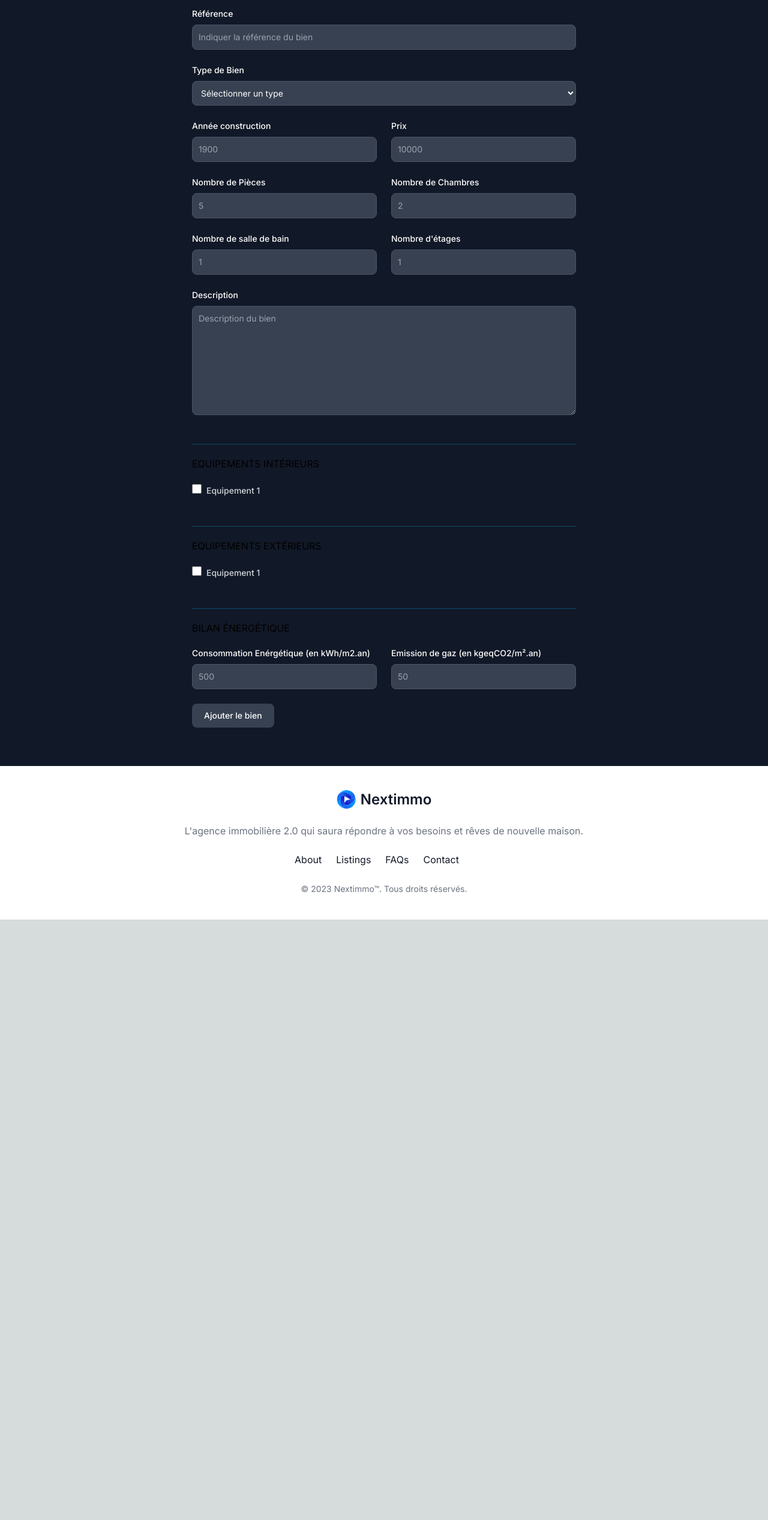
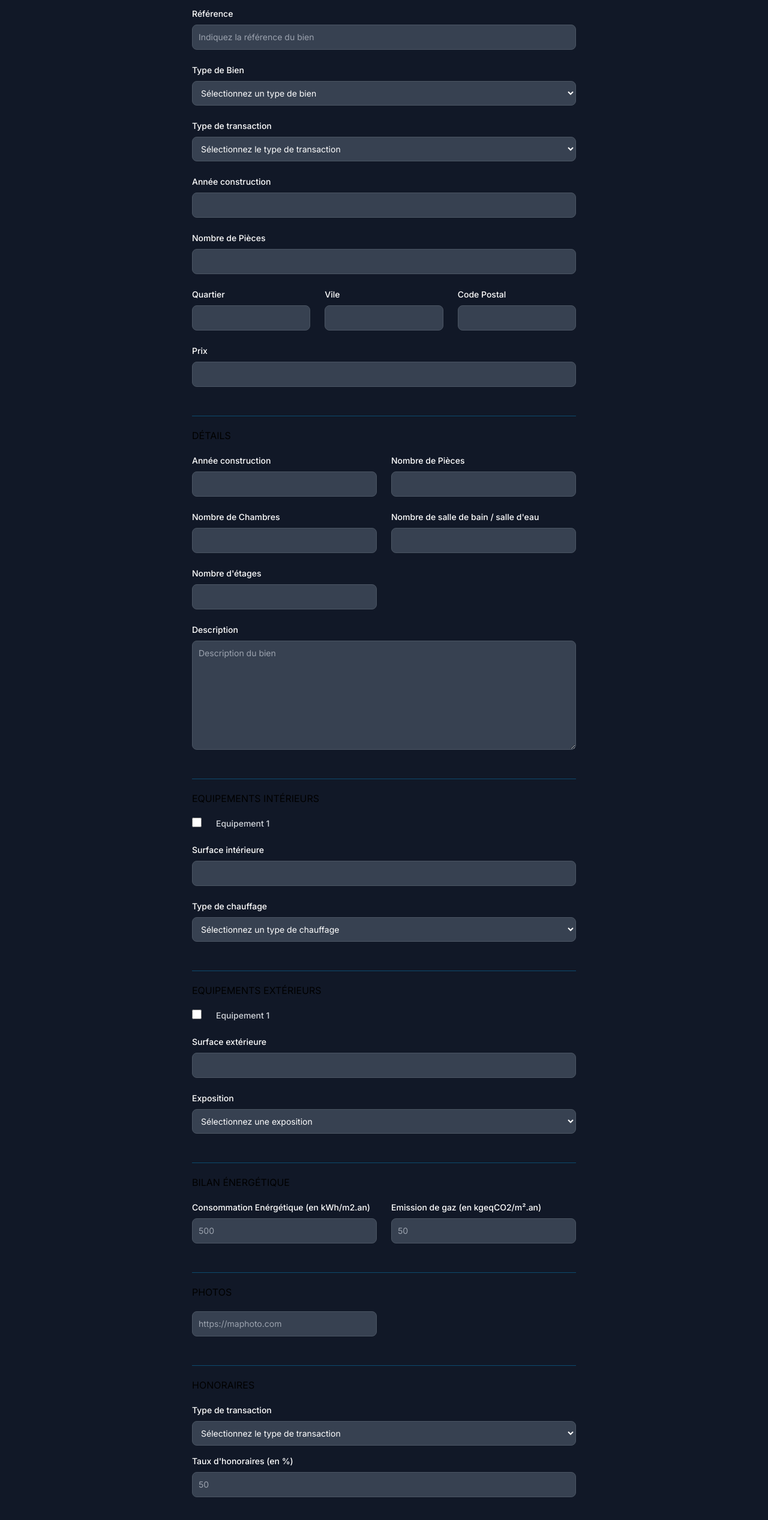
Before and after one commit to Ayrow/nextimmo, a Next.js app: page /dashboard/add-listing in a window 1280 px wide. Shown: the part 160-2694 px from the top of the page at 60% size. Before the commit the page ends 1693 px from the top, so only its background shows below. Built offline with nearby package versions, Linux system fonts and the light colour scheme; no server answers.

Commit message:
updated the addlisting form with more fields

```diff
--- a/src/app/dashboard/add-listing/page.js
+++ b/src/app/dashboard/add-listing/page.js
@@ -17,7 +17,7 @@ const AddListing = () => {
                 name='ref'
                 id='ref'
                 className='border text-sm rounded-lg block w-full p-2.5 bg-gray-700 border-gray-600 placeholder-gray-400 text-white focus:ring-gray-500 focus:border-gray-500'
-                placeholder='Indiquer la référence du bien'
+                placeholder='Indiquez la référence du bien'
                 required
               />
             </div>
@@ -28,7 +28,7 @@ const AddListing = () => {
               <select
                 id='typeBien'
                 className='border text-sm rounded-lg block w-full p-2.5 bg-gray-700 border-gray-600 placeholder-gray-400 text-white focus:ring-gray-500 focus:border-gray-500'>
-                <option selected=''>Sélectionner un type</option>
+                <option selected=''>Sélectionnez un type de bien</option>
                 <option value='maison'>Maison</option>
                 <option value='appartement'>Appartement</option>
                 <option value='terrain'>Terrain</option>
@@ -38,7 +38,21 @@ const AddListing = () => {
                 <option value='bureau'>Bureau</option>
               </select>
             </div>
-            <div className='w-full'>
+            <div className='sm:col-span-2'>
+              <label className='block mb-2 text-sm font-medium text-white'>
+                Type de transaction
+              </label>
+              <select
+                id='typeBien'
+                className='border text-sm rounded-lg block w-full p-2.5 bg-gray-700 border-gray-600 placeholder-gray-400 text-white focus:ring-gray-500 focus:border-gray-500'>
+                <option selected=''>Sélectionnez le type de transaction</option>
+                <option value='maison'>Vente</option>
+                <option value='appartement'>Location</option>
+              </select>
+            </div>
+
+            <div className='sm:col-span-2 flex flex-col gap-4 sm:gap-6'>
+              <div>
                 <label className='block mb-2 text-sm font-medium text-white'>
                   Année construction
                 </label>
@@ -47,11 +61,63 @@ const AddListing = () => {
                   name='anneeConstruction'
                   id='anneeConstruction'
                   className='border text-sm rounded-lg block w-full p-2.5 bg-gray-700 border-gray-600 placeholder-gray-400 text-white focus:ring-gray-500 focus:border-gray-500'
-                placeholder='1900'
                   required
                 />
               </div>
-            <div className='w-full'>
+              <div className='sm:col-span-2'>
+                <label className='block mb-2 text-sm font-medium text-white'>
+                  Nombre de Pièces
+                </label>
+                <input
+                  type='number'
+                  name='nbPieces'
+                  id='nbPieces'
+                  className='border text-sm rounded-lg block w-full p-2.5 bg-gray-700 border-gray-600 placeholder-gray-400 text-white focus:ring-gray-500 focus:border-gray-500'
+                  required
+                />
+              </div>
+            </div>
+
+            <div className='sm:col-span-2 flex gap-4 sm:gap-6'>
+              <div className='sm:col-span-2'>
+                <label className='block mb-2 text-sm font-medium text-white'>
+                  Quartier
+                </label>
+                <input
+                  type='text'
+                  name='quartier'
+                  id='quartier'
+                  className='border text-sm rounded-lg block w-full p-2.5 bg-gray-700 border-gray-600 placeholder-gray-400 text-white focus:ring-gray-500 focus:border-gray-500'
+                  required
+                />
+              </div>
+              <div className='sm:col-span-2'>
+                <label className='block mb-2 text-sm font-medium text-white'>
+                  Vile
+                </label>
+                <input
+                  type='tex'
+                  name='ville'
+                  id='ville'
+                  className='border text-sm rounded-lg block w-full p-2.5 bg-gray-700 border-gray-600 placeholder-gray-400 text-white focus:ring-gray-500 focus:border-gray-500'
+                  required
+                />
+              </div>
+              <div>
+                <label className='block mb-2 text-sm font-medium text-white'>
+                  Code Postal
+                </label>
+                <input
+                  type='number'
+                  name='codePostal'
+                  id='codePostal'
+                  className='border text-sm rounded-lg block w-full p-2.5 bg-gray-700 border-gray-600 placeholder-gray-400 text-white focus:ring-gray-500 focus:border-gray-500'
+                  required
+                />
+              </div>
+            </div>
+
+            <div className='sm:col-span-2'>
               <label className='block mb-2 text-sm font-medium text-white'>
                 Prix
               </label>
@@ -60,7 +126,23 @@ const AddListing = () => {
                 name='prix'
                 id='prix'
                 className='border text-sm rounded-lg block w-full p-2.5 bg-gray-700 border-gray-600 placeholder-gray-400 text-white focus:ring-gray-500 focus:border-gray-500'
-                placeholder='10000'
+                required
+              />
+            </div>
+          </div>
+
+          <div className='border-t border-sky-900 mt-12'>
+            <h3 className='py-5 uppercase'>Détails</h3>
+            <div className='grid gap-4 sm:grid-cols-2 sm:gap-6'>
+              <div>
+                <label className='block mb-2 text-sm font-medium text-white'>
+                  Année construction
+                </label>
+                <input
+                  type='number'
+                  name='anneeConstruction'
+                  id='anneeConstruction'
+                  className='border text-sm rounded-lg block w-full p-2.5 bg-gray-700 border-gray-600 placeholder-gray-400 text-white focus:ring-gray-500 focus:border-gray-500'
                   required
                 />
               </div>
@@ -73,7 +155,6 @@ const AddListing = () => {
                   name='nbPieces'
                   id='nbPieces'
                   className='border text-sm rounded-lg block w-full p-2.5 bg-gray-700 border-gray-600 placeholder-gray-400 text-white focus:ring-gray-500 focus:border-gray-500'
-                placeholder='5'
                   required
                 />
               </div>
@@ -86,20 +167,18 @@ const AddListing = () => {
                   name='nbChambre'
                   id='nbChambre'
                   className='border text-sm rounded-lg block w-full p-2.5 bg-gray-700 border-gray-600 placeholder-gray-400 text-white focus:ring-gray-500 focus:border-gray-500'
-                placeholder='2'
                   required
                 />
               </div>
               <div>
                 <label className='block mb-2 text-sm font-medium text-white'>
-                Nombre de salle de bain
+                  Nombre de salle de bain / salle d'eau
                 </label>
                 <input
                   type='number'
                   name='nbSDB'
                   id='nbSDB'
                   className='border text-sm rounded-lg block w-full p-2.5 bg-gray-700 border-gray-600 placeholder-gray-400 text-white focus:ring-gray-500 focus:border-gray-500'
-                placeholder='1'
                   required
                 />
               </div>
@@ -112,7 +191,6 @@ const AddListing = () => {
                   name='nbEtage'
                   id='nbEtage'
                   className='border text-sm rounded-lg block w-full p-2.5 bg-gray-700 border-gray-600 placeholder-gray-400 text-white focus:ring-gray-500 focus:border-gray-500'
-                placeholder='1'
                   required
                 />
               </div>
@@ -127,11 +205,12 @@ const AddListing = () => {
                   placeholder='Description du bien'></textarea>
               </div>
             </div>
+          </div>
 
           <div className='border-t border-sky-900 mt-12'>
             <h3 className='py-5 uppercase'>Equipements Intérieurs</h3>
+            <div className='flex flex-col gap-6'>
               <div className='gap-4 flex'>
-              <div>
                 <input
                   id='default-checkbox'
                   type='checkbox'
@@ -144,13 +223,39 @@ const AddListing = () => {
                   Equipement 1
                 </label>
               </div>
+
+              <div>
+                <label className='block mb-2 text-sm font-medium text-white'>
+                  Surface intérieure
+                </label>
+                <input
+                  type='number'
+                  name='surfaceInt'
+                  id='surfaceInt'
+                  className='border text-sm rounded-lg block w-full p-2.5 bg-gray-700 border-gray-600 placeholder-gray-400 text-white focus:ring-gray-500 focus:border-gray-500'
+                  required
+                />
+              </div>
+
+              <div className='sm:col-span-2'>
+                <label className='block mb-2 text-sm font-medium text-white'>
+                  Type de chauffage
+                </label>
+                <select
+                  id='typeChauffage'
+                  className='border text-sm rounded-lg block w-full p-2.5 bg-gray-700 border-gray-600 placeholder-gray-400 text-white focus:ring-gray-500 focus:border-gray-500'>
+                  <option selected=''>Sélectionnez un type de chauffage</option>
+                  <option value='gaz'>gaz</option>
+                  <option value='pac'>Pompe à chaleur</option>
+                </select>
+              </div>
             </div>
           </div>
 
           <div className='border-t border-sky-900 mt-12'>
             <h3 className='py-5 uppercase'>Equipements Extérieurs</h3>
+            <div className='flex flex-col gap-6'>
               <div className='gap-4 flex'>
-              <div>
                 <input
                   id='default-checkbox'
                   type='checkbox'
@@ -162,6 +267,32 @@ const AddListing = () => {
                   class='ml-2 text-sm font-medium text-gray-300'>
                   Equipement 1
                 </label>
+              </div>
+
+              <div>
+                <label className='block mb-2 text-sm font-medium text-white'>
+                  Surface extérieure
+                </label>
+                <input
+                  type='number'
+                  name='surfaceExt'
+                  id='surfaceExt'
+                  className='border text-sm rounded-lg block w-full p-2.5 bg-gray-700 border-gray-600 placeholder-gray-400 text-white focus:ring-gray-500 focus:border-gray-500'
+                  required
+                />
+              </div>
+
+              <div className='sm:col-span-2'>
+                <label className='block mb-2 text-sm font-medium text-white'>
+                  Exposition
+                </label>
+                <select
+                  id='exposition'
+                  className='border text-sm rounded-lg block w-full p-2.5 bg-gray-700 border-gray-600 placeholder-gray-400 text-white focus:ring-gray-500 focus:border-gray-500'>
+                  <option selected=''>Sélectionnez une exposition</option>
+                  <option value='nord'>nord</option>
+                  <option value='sud'>sud</option>
+                </select>
               </div>
             </div>
           </div>
@@ -198,9 +329,59 @@ const AddListing = () => {
             </div>
           </div>
 
+          <div className='border-t border-sky-900 mt-12'>
+            <h3 className='py-5 uppercase'>Photos</h3>
+            <div className='grid gap-4 sm:grid-cols-2 sm:gap-6'>
+              <div className='w-full'>
+                <input
+                  type='text'
+                  name='photos'
+                  id='photo'
+                  className='border text-sm rounded-lg block w-full p-2.5 bg-gray-700 border-gray-600 placeholder-gray-400 text-white focus:ring-gray-500 focus:border-gray-500'
+                  placeholder='https://maphoto.com'
+                  required
+                />
+              </div>
+            </div>
+          </div>
+
+          <div className='border-t border-sky-900 mt-12'>
+            <h3 className='py-5 uppercase'>Honoraires</h3>
+            <div className='flex flex-col gap-4'>
+              <div className='w-full'>
+                <label className='block mb-2 text-sm font-medium text-white'>
+                  Type de transaction
+                </label>
+                <select
+                  id='typeBien'
+                  className='border text-sm rounded-lg block w-full p-2.5 bg-gray-700 border-gray-600 placeholder-gray-400 text-white focus:ring-gray-500 focus:border-gray-500'>
+                  <option selected=''>
+                    Sélectionnez le type de transaction
+                  </option>
+                  <option value='maison'>Vente</option>
+                  <option value='appartement'>Location</option>
+                </select>
+              </div>
+
+              <div className='w-full'>
+                <label className='block mb-2 text-sm font-medium text-white'>
+                  Taux d'honoraires (en %)
+                </label>
+                <input
+                  type='number'
+                  name='taux'
+                  id='taux'
+                  className='border text-sm rounded-lg block w-full p-2.5 bg-gray-700 border-gray-600 placeholder-gray-400 text-white focus:ring-gray-500 focus:border-gray-500'
+                  placeholder='50'
+                  required
+                />
+              </div>
+            </div>
+          </div>
+
           <button
             type='submit'
-            className='inline-flex items-center px-5 py-2.5 mt-4 sm:mt-6 text-sm font-medium text-center text-white bg-gray-700 rounded-lg focus:ring-4 focus:ring-gray-900 hover:bg-gray-800'>
+            className='inline-flex items-center px-5 py-2.5 mt-4 sm:mt-10 text-sm font-medium text-center text-white bg-gray-700 rounded-lg focus:ring-4 focus:ring-gray-900 hover:bg-gray-800 border-sky-800 border-2'>
             Ajouter le bien
           </button>
         </form>
```
Also changed, not shown: models/listingModel.js (+6 -1 lines). Lines whose indentation alone changed are shown as unchanged.
